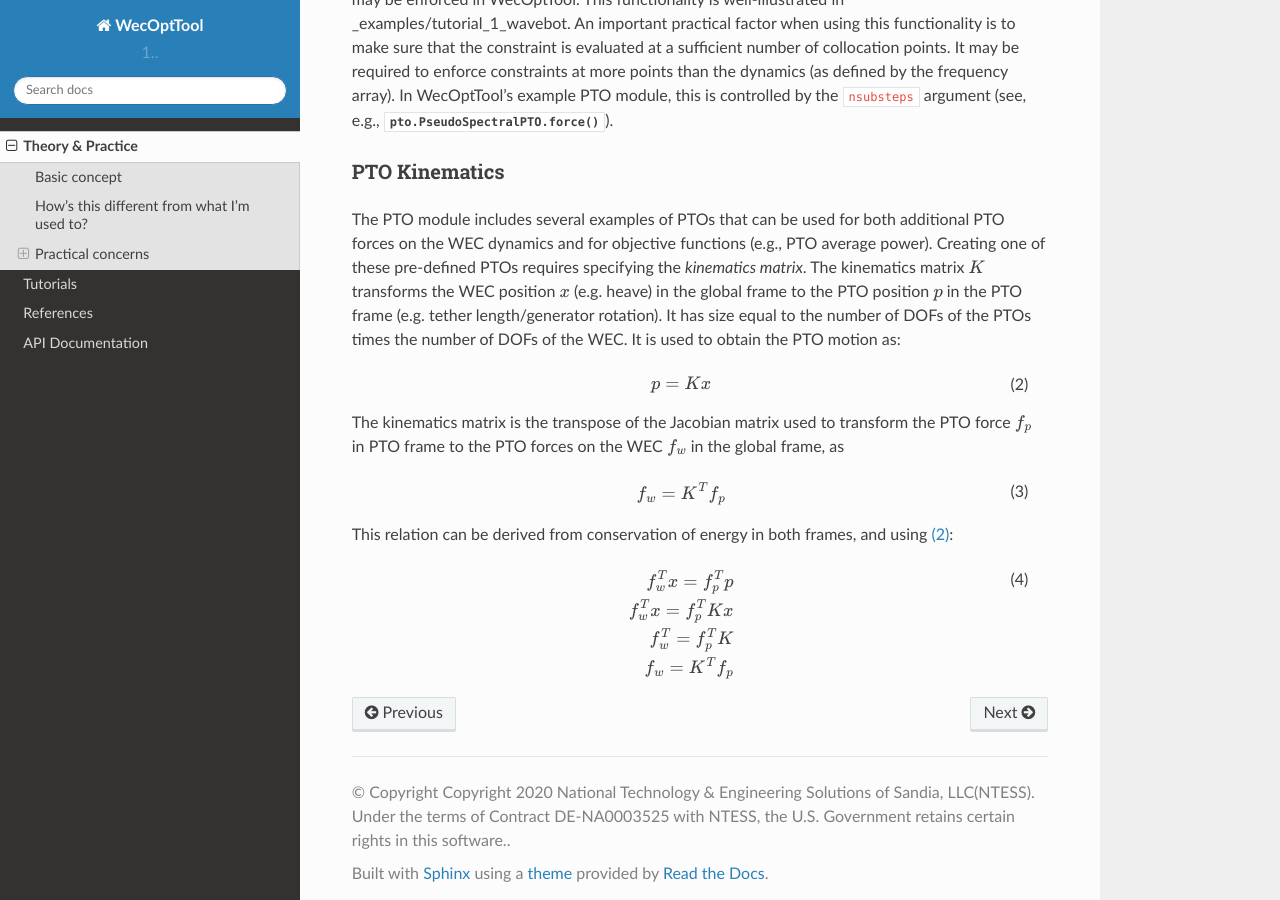
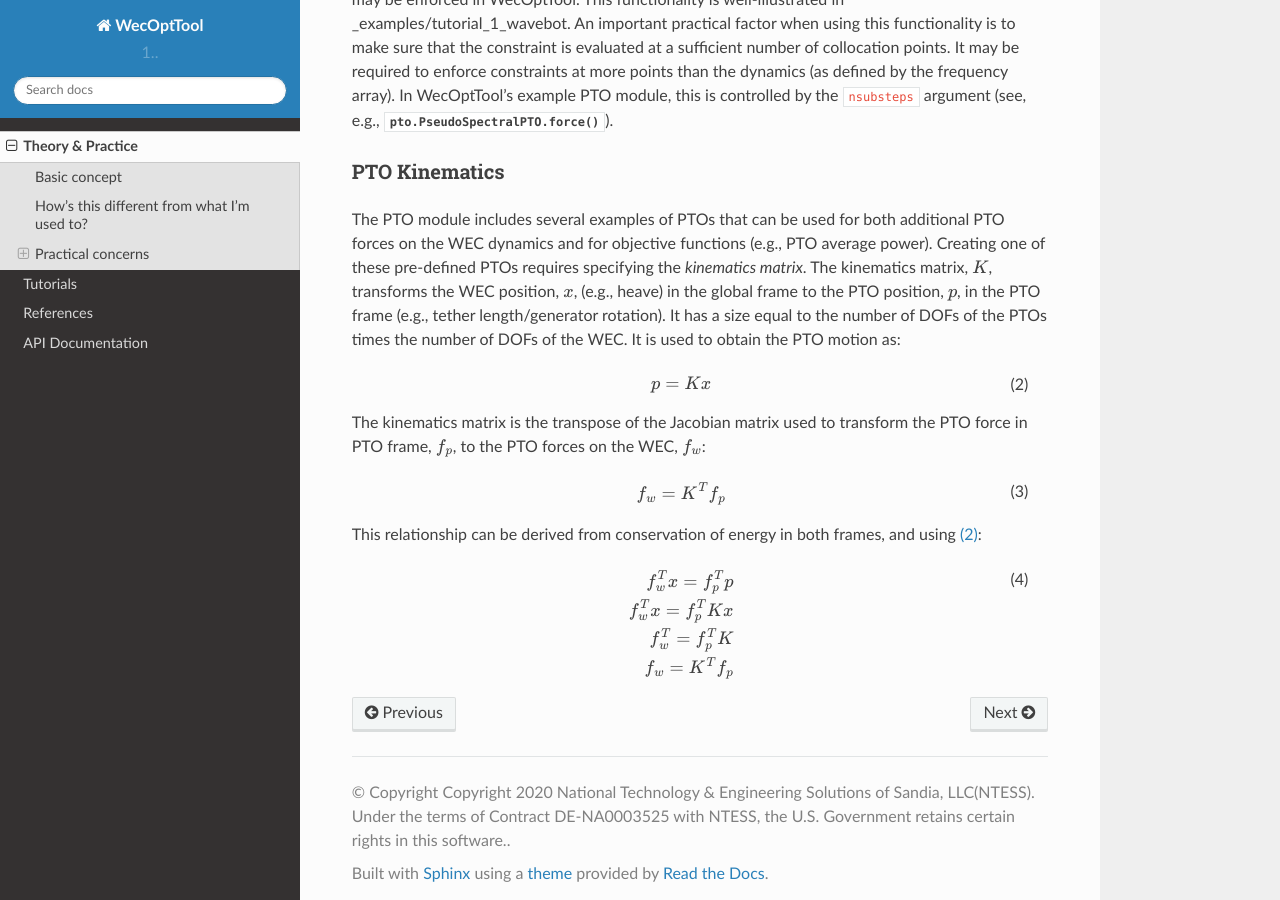
Before and after one commit to sandialabs/WecOptTool, a Sphinx documentation site: the page built from docs/source/theory.rst, in a window 1280 px wide and 900 px high, scrolled down 3538 px. Built offline with Sphinx 7.4.7 and the Read the Docs theme 2.0.0, drawn with Linux system fonts in a browser that asks for light colours; pages that are not in the unit, such as notebooks, are missing from menus; cross-references to code outside the pages are shown as plain code.

Commit message:
minor style updates

```diff
--- a/docs/source/theory.rst
+++ b/docs/source/theory.rst
@@ -106,21 +106,21 @@ PTO Kinematics
 ^^^^^^^^^^^^^^
 The PTO module includes several examples of PTOs that can be used for both additional PTO forces on the WEC dynamics and for objective functions (e.g., PTO average power).
 Creating one of these pre-defined PTOs requires specifying the *kinematics matrix*.
-The kinematics matrix :math:`K` transforms the WEC position :math:`x` (e.g. heave) in the global frame to the PTO position :math:`p` in the PTO frame (e.g. tether length/generator rotation).
-It has size equal to the number of DOFs of the PTOs times the number of DOFs of the WEC.
+The kinematics matrix, :math:`K`, transforms the WEC position, :math:`x`, (e.g., heave) in the global frame to the PTO position, :math:`p`, in the PTO frame (e.g., tether length/generator rotation).
+It has a size equal to the number of DOFs of the PTOs times the number of DOFs of the WEC.
 It is used to obtain the PTO motion as:
 
 .. math::
     p = K x
     :label: kinematics
 
-The kinematics matrix is the transpose of the Jacobian matrix used to transform the PTO force :math:`f_p` in PTO frame to the PTO forces on the WEC :math:`f_w` in the global frame, as
+The kinematics matrix is the transpose of the Jacobian matrix used to transform the PTO force in PTO frame, :math:`f_p`, to the PTO forces on the WEC, :math:`f_w`:
 
 .. math::
     f_w = K^T f_p
     :label: k
 
-This relation can be derived from conservation of energy in both frames, and using :eq:`kinematics`:
+This relationship can be derived from conservation of energy in both frames, and using :eq:`kinematics`:
 
 .. math::
     f_w^T x = f_p^T p \\
```
